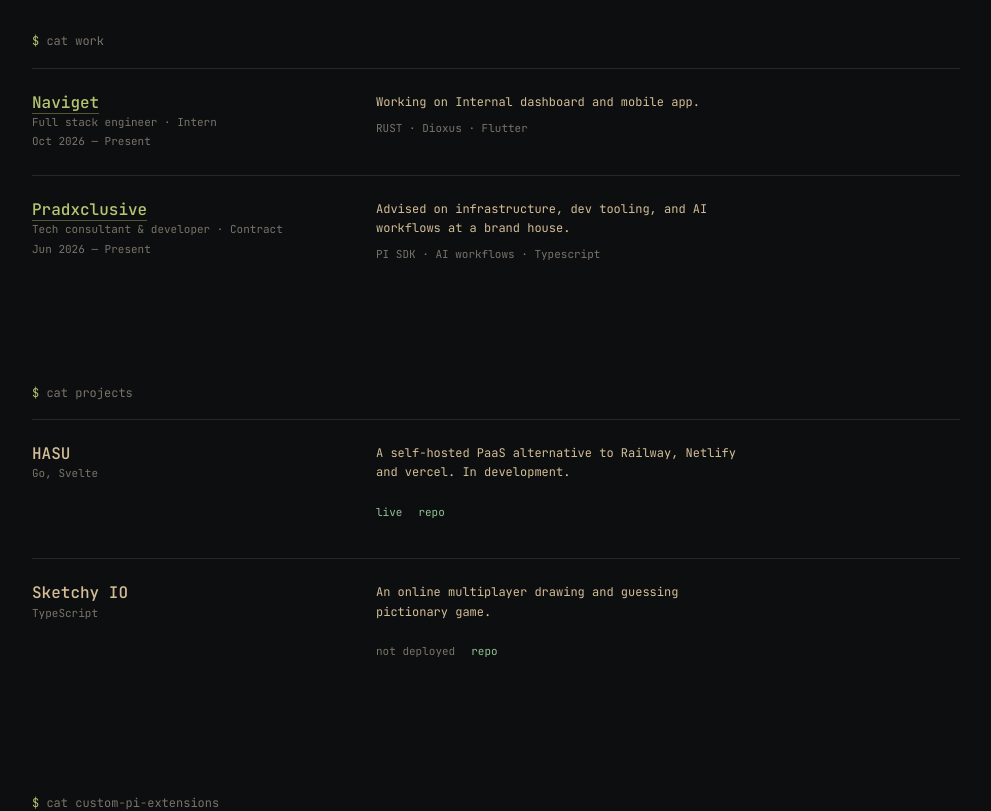
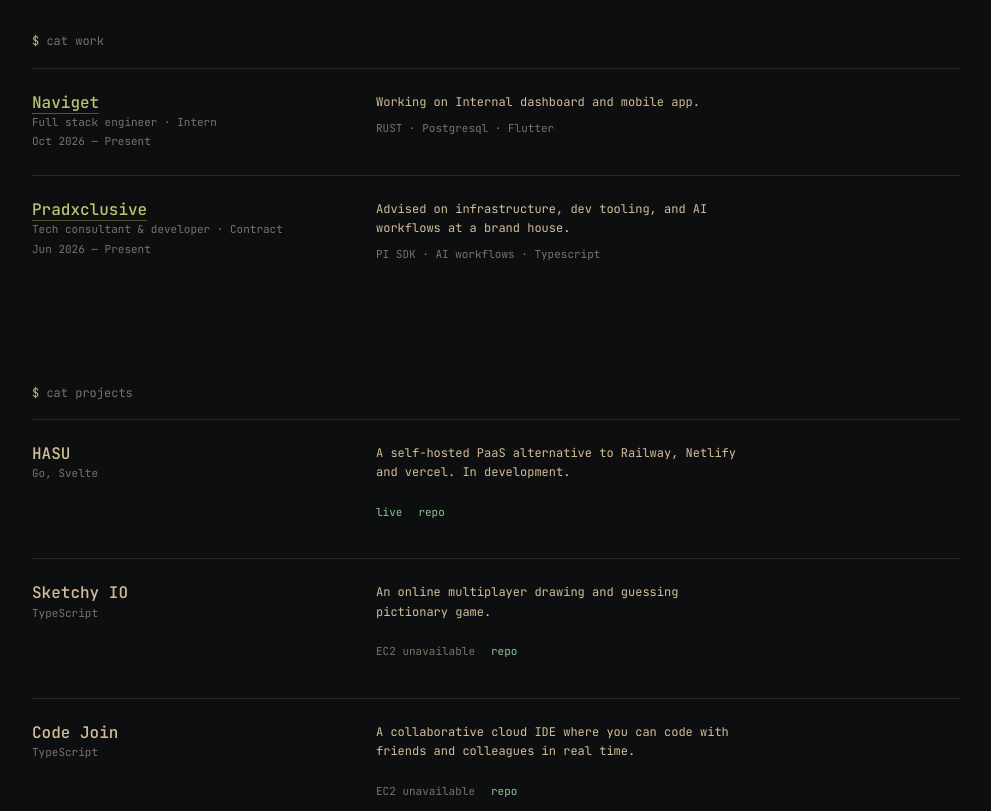
Before and after one commit to Roshan-anand/portfolio, a Next.js app: page / in a window 1280 px wide. Shown: the part 520-1331 px from the top of the page, without its empty margins (144-1135 px from the left). Built offline with nearby package versions, Linux system fonts and the light colour scheme.

Commit message:
chore : update project section

```diff
--- a/src/components/project-list.tsx
+++ b/src/components/project-list.tsx
@@ -17,7 +17,7 @@
                   live
                 </a>
               ) : (
-                <span className="work-item__muted">{project.status ?? "not deployed"}</span>
+                <span className="work-item__muted">{project.status ?? "EC2 unavailable"}</span>
               )}
               {project.repo ? (
                 <a className="work-item__link" href={project.repo}>
--- a/src/lib/profile.ts
+++ b/src/lib/profile.ts
@@ -71,7 +71,7 @@
       period: "Oct 2026 — Present",
       href: "https://naviget.in",
       summary: "Working on Internal dashboard and mobile app.",
-      tech: ["RUST", "Dioxus", "Flutter"],
+      tech: ["RUST", "Postgresql", "Flutter"],
     },
     {
       org: "Pradxclusive",
@@ -103,14 +103,15 @@
       live: null,
       repo: "https://github.com/Roshan-anand/sketchy_io",
     },
-    // {
-    //   title: "Code Join",
-    //   stack: "TypeScript",
-    //   description:
-    //     "A collaborative cloud IDE where you can code with friends and colleagues in real time.",
-    //   live: "https://codejoin.rshn.cloud",
-    //   repo: "https://github.com/Roshan-anand/code-join",
-    // },
+    {
+      title: "Code Join",
+      stack: "TypeScript",
+      description:
+        "A collaborative cloud IDE where you can code with friends and colleagues in real time.",
+      // live: "https://codejoin.rshn.cloud",
+      live: null,
+      repo: "https://github.com/Roshan-anand/code-join",
+    },
   ],
   piExtensions: [
     {
```
